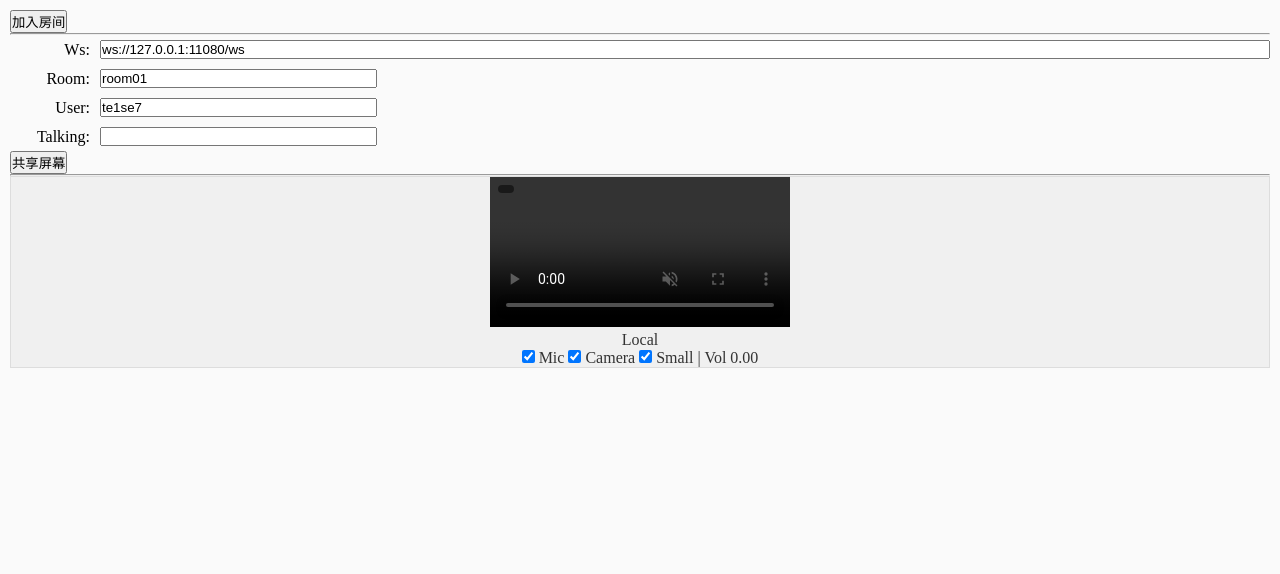
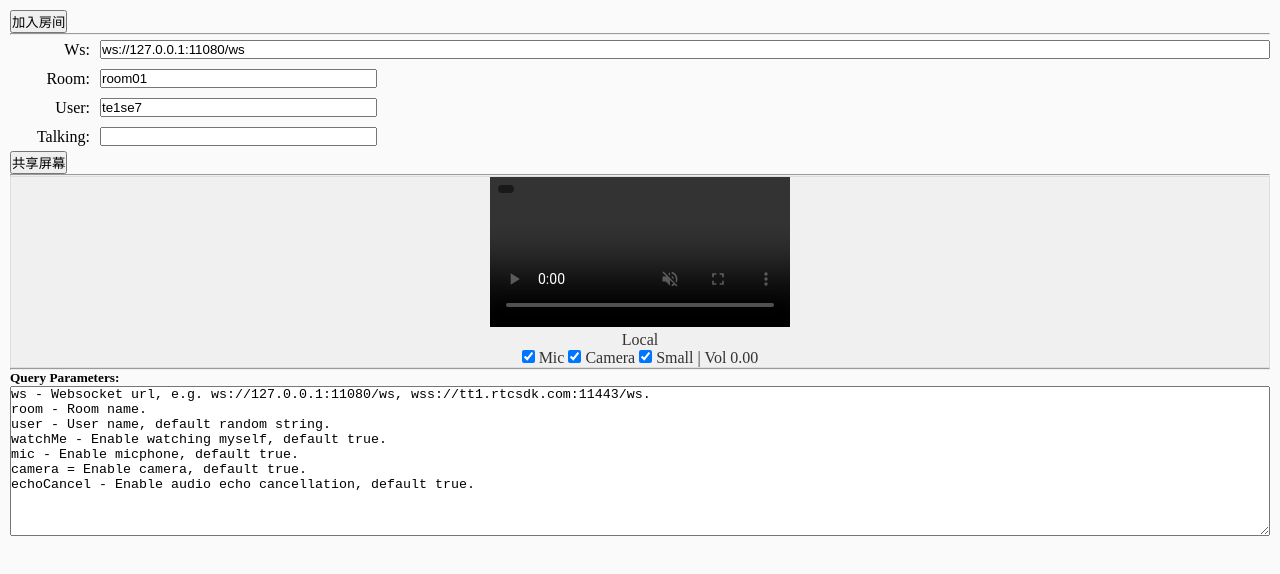
Before and after one commit to simon-fu/vvweb, a website built with webpack: page demo/index.html in a window 1280 px wide. Built offline with nearby package versions, Linux system fonts and the light colour scheme.

Commit message:
demo: support display query parameters

```diff
--- a/demo/index.html
+++ b/demo/index.html
@@ -131,8 +131,13 @@
 
     </div>
 
+    <hr />
+
+    <div>
+        <h5>Query Parameters:</h5>
+        <textarea id="texta_args" readonly style="width: 100%; height: 150px; resize: vertical">I am a read-only textarea.</textarea>
+    </div>
 </div>
-
 
 
 <script src="dist/bundle.js">
--- a/demo/src/index.ts
+++ b/demo/src/index.ts
@@ -637,6 +637,18 @@ const cfgMicOn = getQueryBool(urlParams, "mic") ?? true;
 const cfgCameraOn = getQueryBool(urlParams, "camera") ?? true;
 const cfgEchoCancel = getQueryBool(urlParams, "echoCancel") ?? true;
 
+const textaArgs = document.getElementById('texta_args') as HTMLTextAreaElement;
+textaArgs.value =
+`ws - Websocket url, e.g. ws://127.0.0.1:11080/ws, wss://tt1.rtcsdk.com:11443/ws.
+room - Room name.
+user - User name, default random string.
+watchMe - Enable watching myself, default true.
+mic - Enable micphone, default true.
+camera = Enable camera, default true.
+echoCancel - Enable audio echo cancellation, default true.
+`;
+
+
 function getQueryBool(params: URLSearchParams, key: string): boolean | undefined {
 //   const params = new URLSearchParams(window.location.search);
   const value = params.get(key);
```
